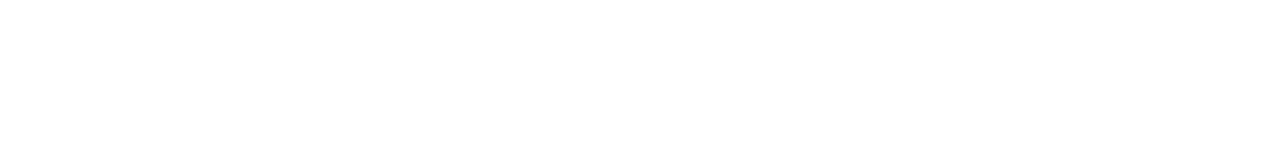
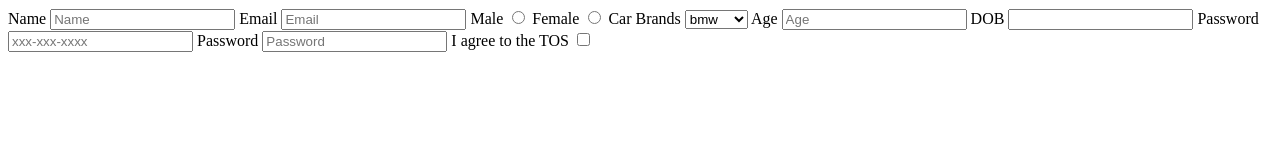
Before and after one commit to acciojob/signup-form-car-KUNAMMANISAICHARANREDDY, a website: page main.html in a window 1280 px wide. Drawn offline with Linux system fonts and the light colour scheme.

Commit message:
created a submission

```diff
--- a/main.html
+++ b/main.html
@@ -10,6 +10,30 @@
 	<!-- the entire body must be written by student -->
     <script type="text/javascript" src="./script.js">
 </script>
+<label for="name">Name</label>
+	<input type="text" placeholder="Name" id="name" required>
+	<label for="email">Email</label>
+	<input type="email" placeholder="Email" id="email" required>
+	<label for="gender_m">Male</label>
+	<input type="radio"  id="gender_m"  name="gender" required>
+	<label for="gender_f">Female</label>
+	<input type="radio"  id="gender_f" required>
+	<label for="cars">Car Brands</label>
+	<select placeholder="Please choose an option" id="cars" required>
+<option>bmw</option>
+	<option>hundai</option>
+	<option>tesla</option>
+</select>
+	<label for="age">Age</label>
+	<input type="number" placeholder="Age" id="age" required>
+	<label for="dob">DOB</label>
+	<input type=="date" id="dob" required>
+	<label for="tel">Password</label>
+	<input type="tel" placeholder="xxx-xxx-xxxx" id="tel" required>
+	<label for="password">Password</label>
+	<input type="password" placeholder="Password" id="password" required>
+	<label for="tos">I agree to the TOS</label>
+	<input type="checkbox"  id="t0s" required>
 
 </body>
 
```
